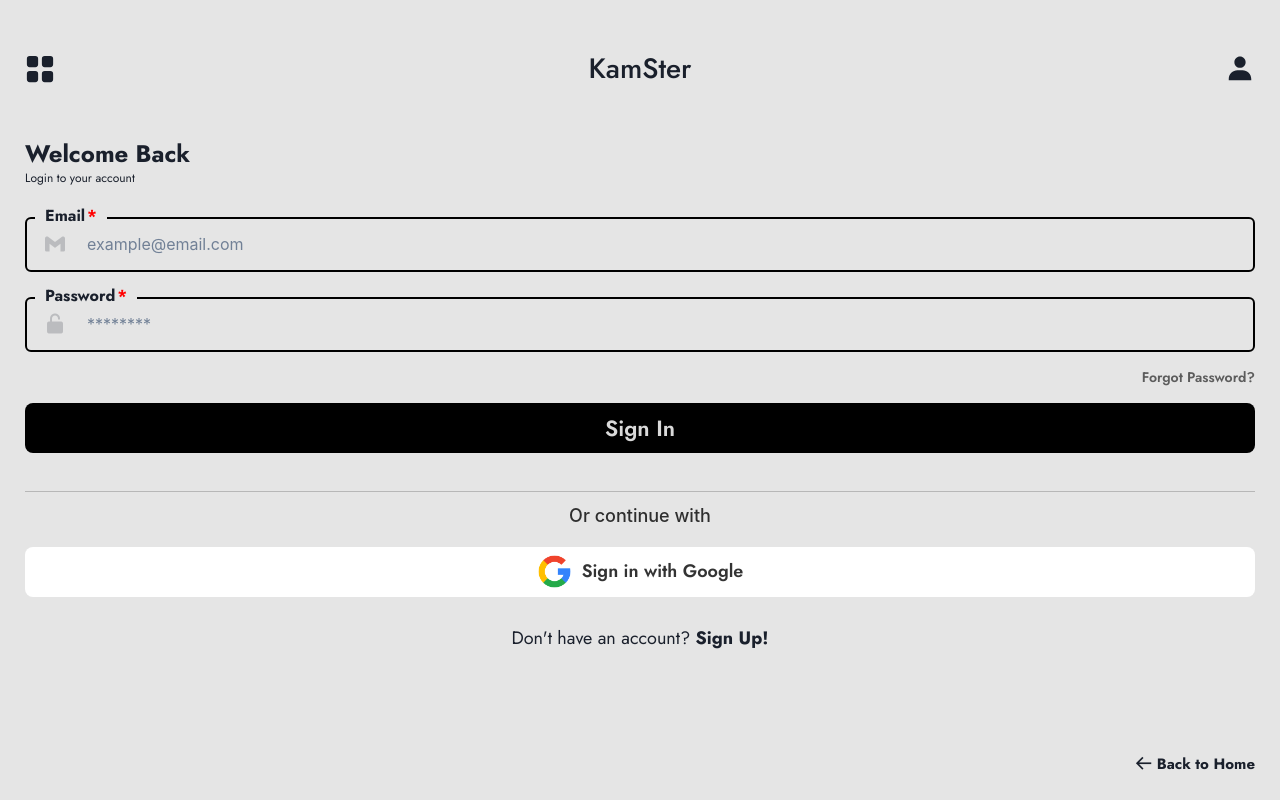
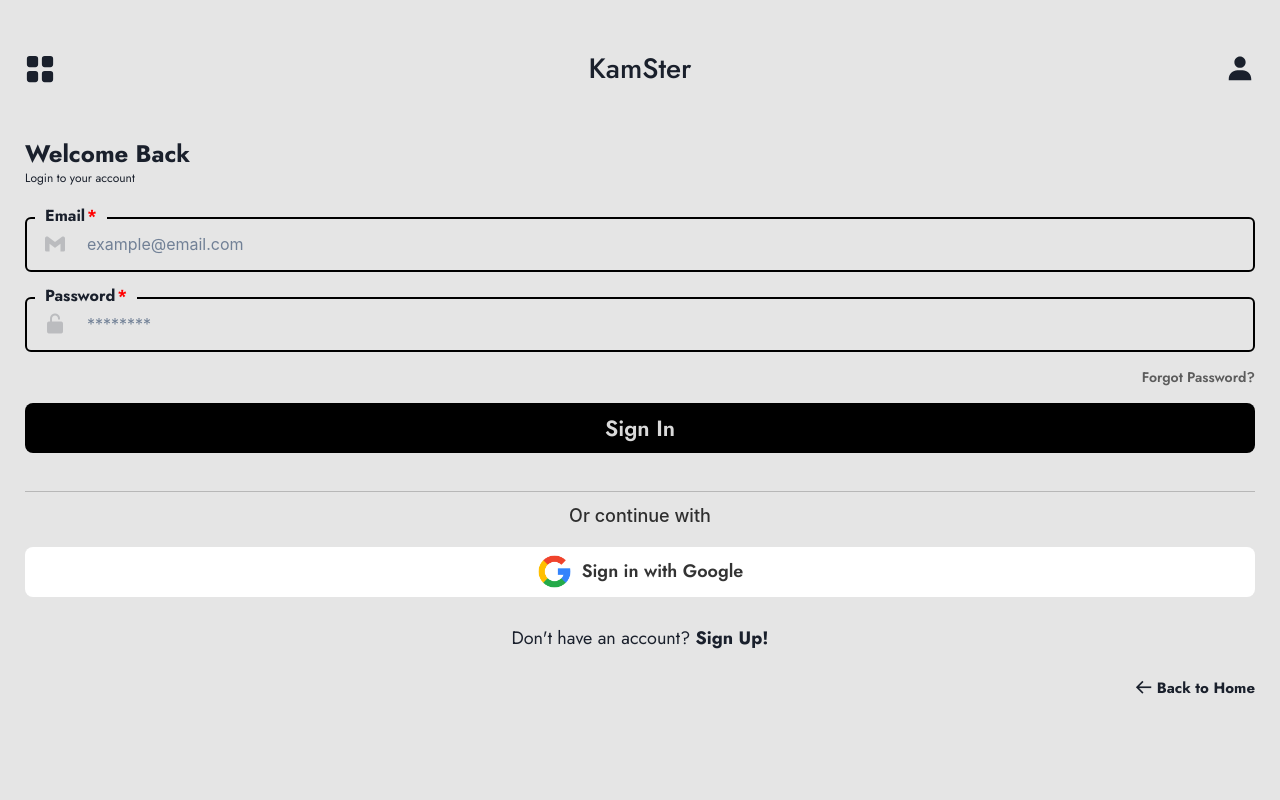
Before and after one commit to sauravdhoju/KamSter-TaskMgmt-, a React (Vite) app in the folder frontend/: page /login in a window 1280 px wide. Built offline with nearby package versions, Linux system fonts and the light colour scheme.

Commit message:
Fixed that back to home link position in login page.

```diff
--- a/frontend/src/pages/Login/Login.scss
+++ b/frontend/src/pages/Login/Login.scss
@@ -87,11 +87,9 @@
         }
 
         .back-home-link {
-            position: fixed;
-            margin-top: 20px;
-            display: flex;
-            bottom: 25px;
-            right: 25px;
+            display: inline-flex;
+            align-self: flex-end;
+            margin: 25px 0 25px 0;
             font-size: 15px;
             font-weight: 700;
             font-family: variables.$primary-font;
```
